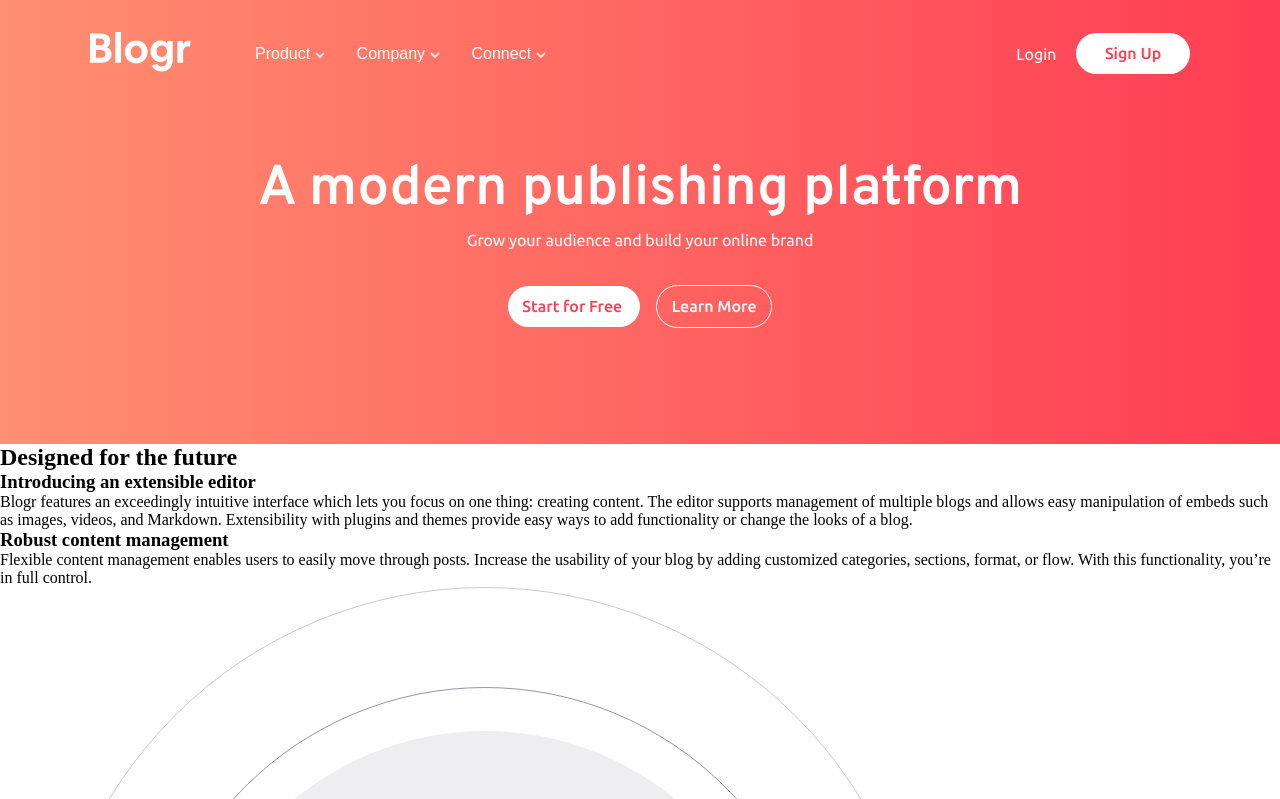
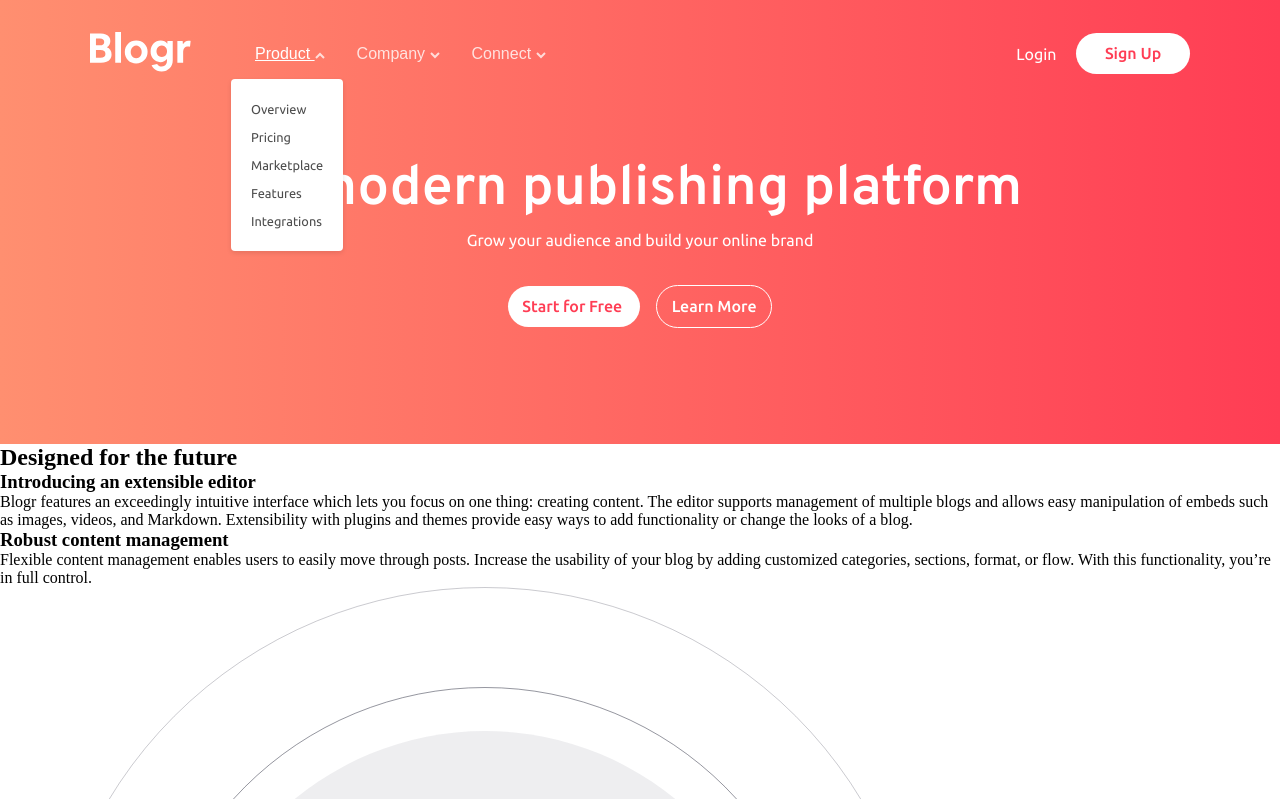
Before and after one commit to andy-devs/blogr-landing-page, a plain HTML site: page index.html in a window 1280 px wide. Both pictures are taken after a click on the button "Product". Shown: the top 799 px of the page. Drawn offline with Linux system fonts and the light colour scheme.

Commit message:
dropdown

```diff
--- a/app.js
+++ b/app.js
@@ -1,8 +1,15 @@
-const dropBtn = document.body.querySelectorAll('.dropdown');
-const dropContent = document.body.querySelectorAll('.dropdown-content');
+document.addEventListener('click', (e) => {
+	const isDropdownButton = e.target.matches('[data-dropdown-button]');
+	if (!isDropdownButton && e.target.closest('[data-dropdown]') != null)
+		return;
+	let currentDropdown;
+	if (isDropdownButton) {
+		currentDropdown = e.target.closest('[data-dropdown]');
+		currentDropdown.classList.toggle('active');
+	}
 
-for (let i = 0; i < dropBtn.length; i++) {
-	btn[i].addEventListener('hover', () => {
-		dropContent[i].classList.add('active');
+	document.querySelectorAll('[data-dropdown].active').forEach((dropdown) => {
+		if (dropdown === currentDropdown) return;
+		dropdown.classList.remove('active');
 	});
-}
+});
--- a/index.html
+++ b/index.html
@@ -31,15 +31,15 @@
 						<img src="./images/logo.svg" alt="" />
 					</div>
 					<div class="header__main__dropdown">
-						<div class="dropdown">
-							<button class="dropbtn">
+						<div class="dropdown" data-dropdown>
+							<button class="dropbtn" data-dropdown-button>
 								Product
 								<img
 									src="./images/icon-arrow-light.svg"
 									alt=""
 								/>
 							</button>
-							<div class="dropdown-content">
+							<div class="dropdown-content first_content">
 								<a href="">Overview</a>
 								<a href="">Pricing</a>
 								<a href="">Marketplace</a>
@@ -47,23 +47,23 @@
 								<a href="">Integrations</a>
 							</div>
 						</div>
-						<div class="dropdown">
-							<button class="dropbtn">
+						<div class="dropdown" data-dropdown>
+							<button class="dropbtn" data-dropdown-button>
 								Company
 								<img
 									src="./images/icon-arrow-light.svg"
 									alt=""
 								/>
 							</button>
-							<div class="dropdown-content">
+							<div class="dropdown-content second_content">
 								<a href="">About</a>
 								<a href="">Team</a>
 								<a href="">Blog</a>
 								<a href="">Careers</a>
 							</div>
 						</div>
-						<div class="dropdown">
-							<button class="dropbtn">
+						<div class="dropdown" data-dropdown>
+							<button class="dropbtn" data-dropdown-button>
 								Connect
 								<img
 									src="./images/icon-arrow-light.svg"
--- a/style.sass
+++ b/style.sass
@@ -25,6 +25,7 @@ a
     text-decoration: none
 
 body
+    box-sizing: border-box
     min-height: 100vh
     min-width: 100%
     font-size: 16px
@@ -34,8 +35,6 @@ body
     background-repeat: no-repeat, no-repeat
     background-position: center
     background-size: cover
-.active
-    display: block
 .header
     color: $text
     font-family: 'Ubuntu'
@@ -43,7 +42,7 @@ body
     display: flex
     align-items: center
     justify-content: space-between
-    padding: 2rem 0;
+    padding: 2rem 1rem;
     &__main
         display: flex
         flex-direction: row
@@ -51,26 +50,52 @@ body
         &__logo
             padding: 0 3rem 0 0
         &__dropdown
+            position: relative
             display: flex
             align-items: center
             justify-content: space-between
+            .dropdown.active
+                .dropbtn
+                    text-decoration-line: underline
+                    text-decoration-color: white
+                    color: rgba(255, 255, 255, 1)
+                    img
+                        transform: rotate(180deg)
+                .dropbtn + .dropdown-content
+                    display: flex
             .dropbtn
                 font-size: 1rem
-                padding: 0 1rem
-                color: inherit
+                margin: 0 1rem
+                color: rgba(255, 255, 255, 0.8)
                 cursor: pointer
                 background: none
                 border: none
+                transition: color 0.2s ease-out
+                &:hover
+                    color: rgba(255, 255, 255, 1)
+                img
+                    transition: transform 0.23s ease-out
+
             .dropdown-content
+                display: flex
+                flex-direction: column
+                align-items: flex-start
+                justify-content: space-around
+                padding: 1rem 0
                 font-size: 0.8rem
+                position: absolute
+                top: calc(100% + 0.25rem)
+                background-color: white
+                border-radius: 0.25rem
+                box-shadow: 0 2px 5px 0 rgba(0, 0, 0, .1)
                 display: none
-                position: absolute
-                min-width: 160px
                 z-index: 1
                 a
-                    color: inherit
-                    padding: 5px 16px
-                    display: block
+                    color: rgba(0, 0, 0, .7)
+                    padding: 7px 20px
+                    transition: color 0.1s ease-in
+                    &:hover
+                        color: rgba(0, 0, 0, 1)
 
     &__auth
         .login
@@ -86,7 +111,12 @@ body
             &:hover
                 color: white
                 background-color: $cta-hover
+.first_content
+    left: -0.5rem
+.second_content
+    left: 7.3rem
 .first-screen
+    text-align: center
     padding-top: 3rem
     @include container($width: 800px)
     color: $text
```
Also changed, not shown: style.css, 1 other file.
